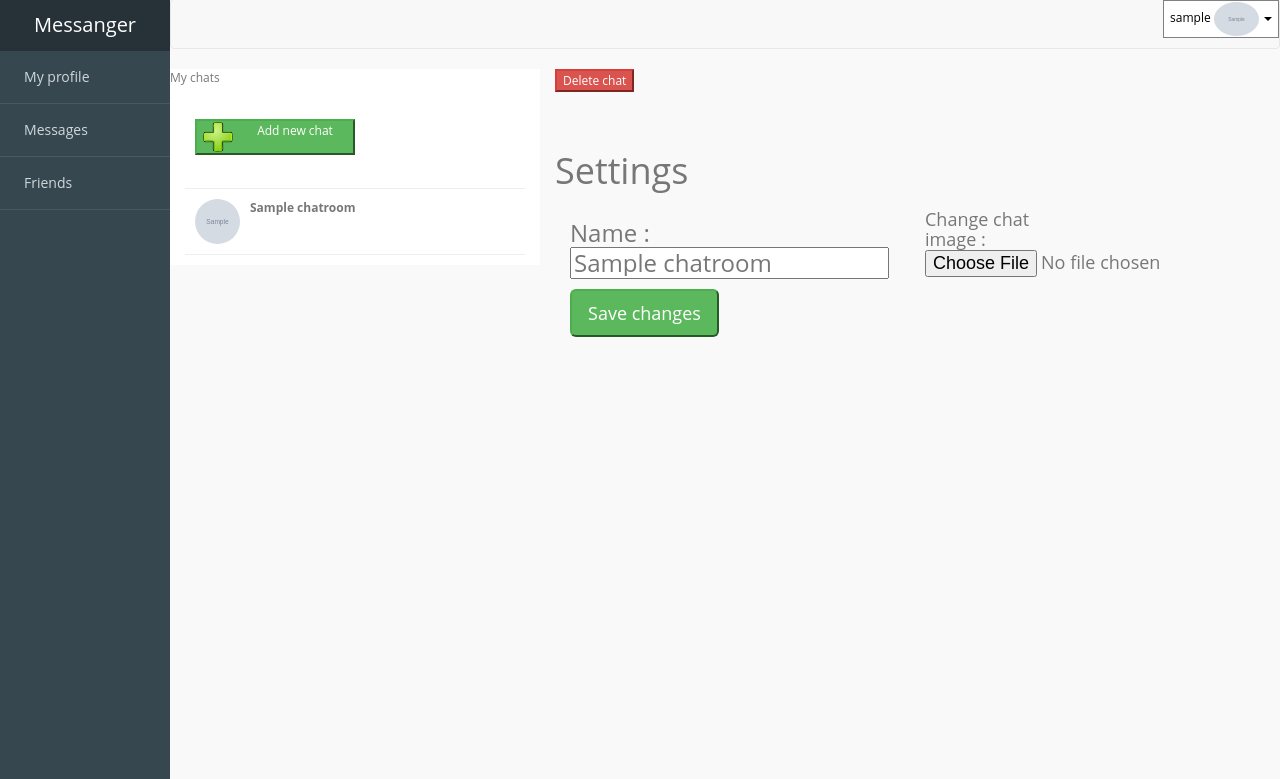
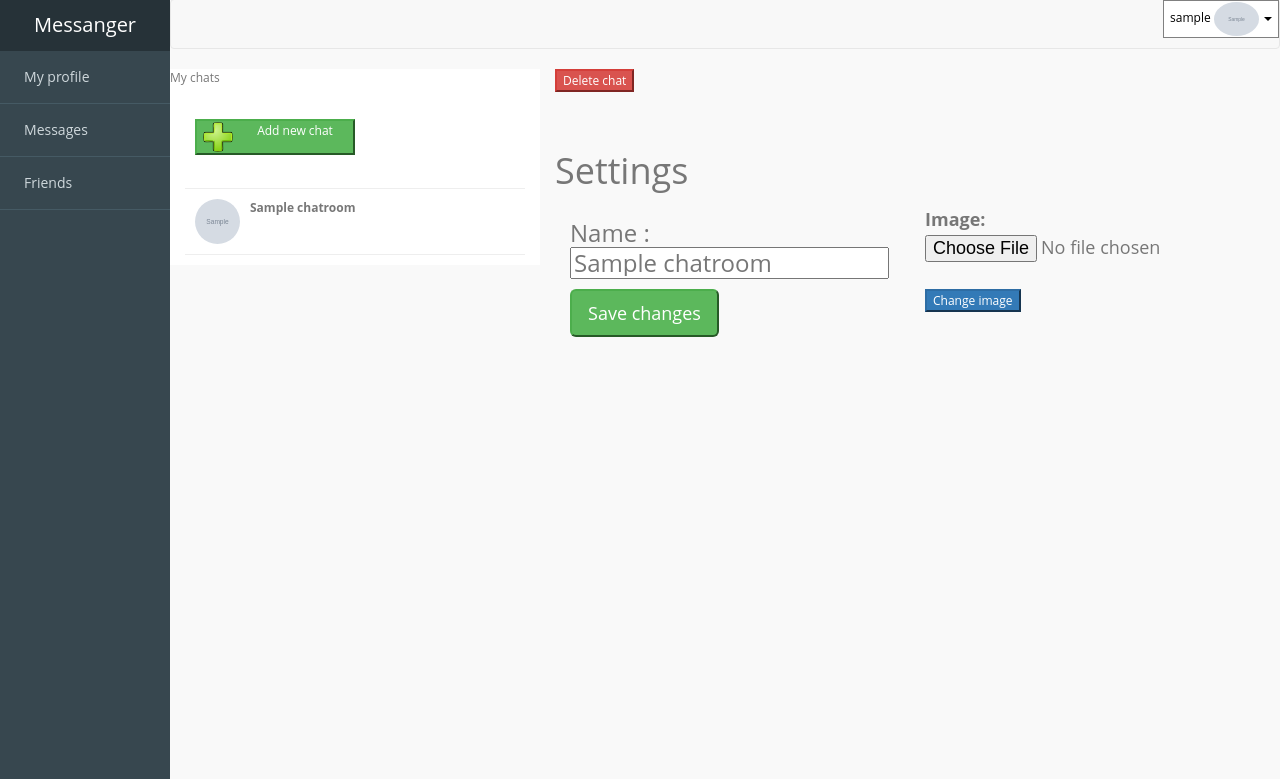
Before and after one commit to VanionVina/django-messanger, a Django app: page /ttt/room-settings/1/ in a window 1280 px wide. Shown: the part 21-800 px from the top of the page. Run offline with Django 3.2, Linux system fonts and the light colour scheme; a user stored in the database is signed in; tables that the repository leaves empty hold one stand-in row (values such as "Sample post"); grey boxes marked "Sample" are stand-in pictures; some libraries are stand-ins or nearby versions.

Commit message:
Add... chat image chage

```diff
--- a/messanger/forms.py
+++ b/messanger/forms.py
@@ -56,7 +56,10 @@ class ConsumerChangeAvatar(forms.Form):
 
 
 class ChatRoomSettingsForm(forms.ModelForm):
-
     class Meta:
         model = ChatRoom
         exclude = ['users', ]
+
+
+class ChatRoomChangeAvatar(forms.Form):
+    image = forms.ImageField()
--- a/messanger/logic/chat_logic.py
+++ b/messanger/logic/chat_logic.py
@@ -39,3 +39,9 @@ def save_chat_settings(form, room_id):
     if name:
         chat.name = name
         chat.save()
+
+def save_chat_image(form, room_id):
+    chat = get_object_or_404(ChatRoom, id=room_id)
+    image = form.cleaned_data['image']
+    chat.image = image
+    chat.save()
--- a/messanger/templates/chat_room_settings.html
+++ b/messanger/templates/chat_room_settings.html
@@ -27,9 +27,14 @@
         <button class="button btn-success btn-lg" type="submit">Save changes</button>
       </form>
       </div>
-      <div class="col-md-3">
-        <h4>Change chat image : {{settings.image}}</h4>
-      </div>
+      <form enctype="multipart/form-data" method="POST" action="{% url 'messanger:chat_room_change_image' this_chat.id %}">
+        {% csrf_token %}
+        <div class="col-md-3">
+          <h4>{{change_image}}</h4>
+          <br>
+          <button type="submit" class="button btn-primary">Change image</button>
+        </div>
+      <form>
   </div>
 
 <script>
--- a/messanger/urls.py
+++ b/messanger/urls.py
@@ -3,7 +3,8 @@ from django.urls import path
 from .views import ( ChatRoomView, BaseView,
         UserProfile, ChangeProfile,
         ChangeUserAvatar, FriendsView,
-        CreateNewChat, ChatRoomSettings
+        CreateNewChat, ChatRoomSettings,
+        ChatRoomChangeImage,
         )
 
 from .views import delete_chat_room
@@ -20,4 +21,5 @@ urlpatterns = [
     path('create-new-chat/', CreateNewChat.as_view(), name='create_new_chat'),
     path('delete-chat-room/<int:room_id>/', delete_chat_room, name='delete_chat_room'),
     path('room-settings/<int:room_id>/', ChatRoomSettings.as_view(), name='chat_room_settings'),
+    path('chat-room-image/<int:room_id>/', ChatRoomChangeImage.as_view(), name='chat_room_change_image'),
 ]
--- a/messanger/views.py
+++ b/messanger/views.py
@@ -3,9 +3,16 @@ from django.urls import reverse
 from django.views.generic import View
 from django.contrib.auth.models import User
 
-from messanger.forms import ConsumerUpdateProfile, ConsumerChangeAvatar, ChatRoomSettingsForm
+from messanger.forms import (
+        ConsumerUpdateProfile, ConsumerChangeAvatar,
+        ChatRoomSettingsForm, ChatRoomChangeAvatar
+        )
 from messanger.logic.user_change import change_user_avatar
-from messanger.logic.chat_logic import get_user_chats, create_chate_room_message, create_new_chat_room, save_chat_settings
+from messanger.logic.chat_logic import (
+        get_user_chats, create_chate_room_message,
+        create_new_chat_room, save_chat_settings,
+        save_chat_image
+        )
 from messanger.models import Consumer, ChatRoom, Message
 from .mixins import FriendsListMixin
 
@@ -100,10 +107,12 @@ class ChatRoomSettings(View):
         user_chats = ChatRoom.objects.filter(users=request.user)
         this_chat = get_object_or_404(ChatRoom, id=room_id)
         settings = ChatRoomSettingsForm
+        change_image = ChatRoomChangeAvatar
         context = {
             'user_chats': user_chats,
             'this_chat': this_chat,
             'settings': settings,
+            'change_image': change_image,
         }
         return render(request, 'chat_room_settings.html', context)
 
@@ -115,6 +124,15 @@ class ChatRoomSettings(View):
         return render(request, 'chat_room_settings.html', context={'settings': form})
 
 
+class ChatRoomChangeImage(View):
+    def post(self, request, room_id):
+        form = ChatRoomChangeAvatar(request.POST, request.FILES)
+        if form.is_valid():
+            save_chat_image(form, room_id)
+            return HttpResponseRedirect(reverse('messanger:chat_room_settings', kwargs={'room_id': room_id}))
+        return render(request, 'chat_room_settings.html', context={'settings': form})
+
+
 def delete_chat_room(request, room_id):
     room = get_object_or_404(ChatRoom, id=room_id)
     room.delete()
```
Also changed, not shown: media/chats/276448-most-popular-4k-backgrounds-3840x2160.jpg (added), messanger/templates/user_profile_change.html (line endings or trailing spaces).
